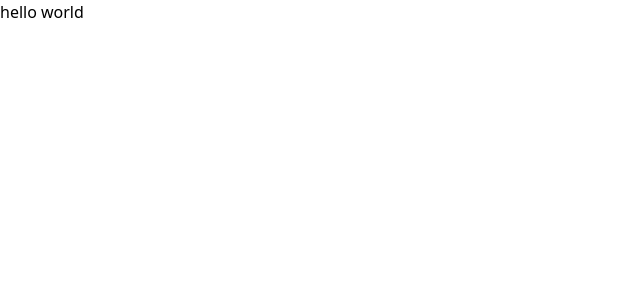
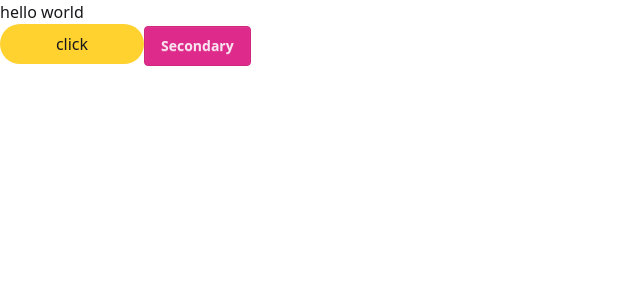
Before and after one commit to AshrafulPatHan/pathan-Furniture, a React (Vite) app: page / in a window 1280 px wide. Shown: the top 300 px of the page, without its empty margins (0-640 px from the left). Built offline with nearby package versions, Linux system fonts and the light colour scheme.

Commit message:
add react tost sweetalert and dasyUI

```diff
--- a/index.html
+++ b/index.html
@@ -1,5 +1,5 @@
 <!doctype html>
-<html lang="en">
+<html lang="en" data-theme="light">
   <head>
     <meta charset="UTF-8" />
     <link rel="icon" type="image/svg+xml" href="/logo.svg" />
--- a/package.json
+++ b/package.json
@@ -15,6 +15,8 @@
     "react-dom": "^19.0.0",
     "react-router": "^6.29.0",
     "react-router-dom": "^6.29.0",
+    "react-toastify": "^11.0.5",
+    "sweetalert2": "^11.17.2",
     "tailwindcss": "^4.0.8"
   },
   "devDependencies": {
@@ -22,6 +24,7 @@
     "@types/react": "^19.0.8",
     "@types/react-dom": "^19.0.3",
     "@vitejs/plugin-react": "^4.3.4",
+    "daisyui": "^5.0.0-beta.8",
     "eslint": "^9.19.0",
     "eslint-plugin-react": "^7.37.4",
     "eslint-plugin-react-hooks": "^5.0.0",
--- a/src/App.jsx
+++ b/src/App.jsx
@@ -1,11 +1,18 @@
 import { useState } from 'react'
-import './App.css'
+import { toast } from 'react-toastify';
+import Swal from 'sweetalert2';
 
 function App() {
 
   return (
     <>
       <h2>hello world</h2>
+      <button className=' bg-amber-300 w-36 py-2 rounded-3xl'
+      onClick={()=>{toast("hello")}}>
+        click
+      </button>
+      <button className="btn btn-active btn-secondary"
+      onClick={()=>{Swal.fire("SweetAlert2 is working!");}}>Secondary</button>
     </>
   )
 }
--- a/src/index.css
+++ b/src/index.css
@@ -1 +1,2 @@
 @import "tailwindcss";
+@plugin "daisyui";
--- a/src/main.jsx
+++ b/src/main.jsx
@@ -2,6 +2,7 @@ import React from "react";
 import ReactDOM from "react-dom/client";
 import { BrowserRouter, Routes, Route } from "react-router-dom";
 import App from "./App.jsx";
+import { Bounce, ToastContainer } from "react-toastify";
 
 const root = document.getElementById("root");
 
@@ -10,5 +11,18 @@ ReactDOM.createRoot(root).render(
     <Routes>
       <Route path="/" element={<App />} />
     </Routes>
+    <ToastContainer
+    position="top-center"
+    autoClose={5000}
+    hideProgressBar={false}
+    newestOnTop={false}
+    closeOnClick={false}
+    rtl={false}
+    pauseOnFocusLoss
+    draggable
+    pauseOnHover
+    theme="light"
+    transition={Bounce}
+    />
   </BrowserRouter>
 );
--- a/vite.config.js
+++ b/vite.config.js
@@ -4,5 +4,5 @@ import tailwindcss from '@tailwindcss/vite'
 
 // https://vite.dev/config/
 export default defineConfig({
-  plugins: [tailwindcss(),react()],
+  plugins: [tailwindcss(),require('daisyui'),react()],
 })
```
Also changed, not shown: 1 other file (tests, documents, lock files or other folders).
